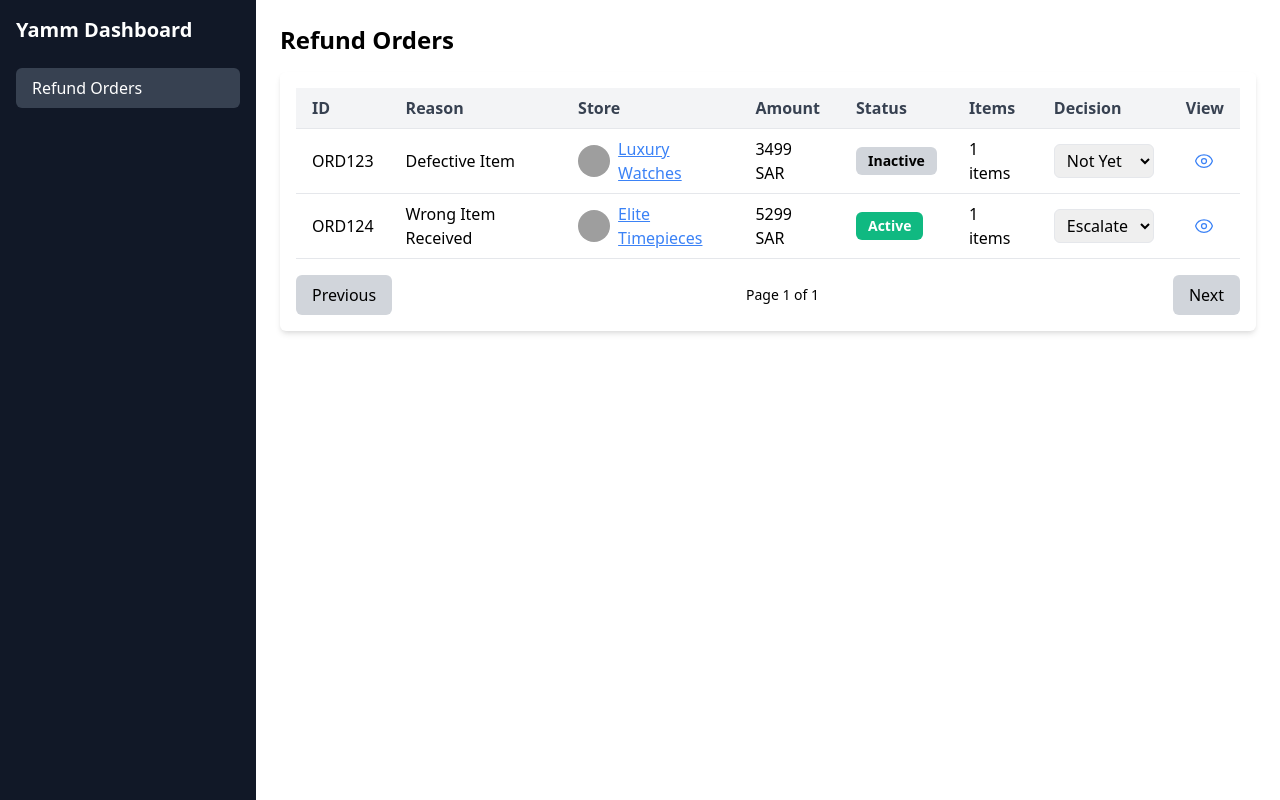
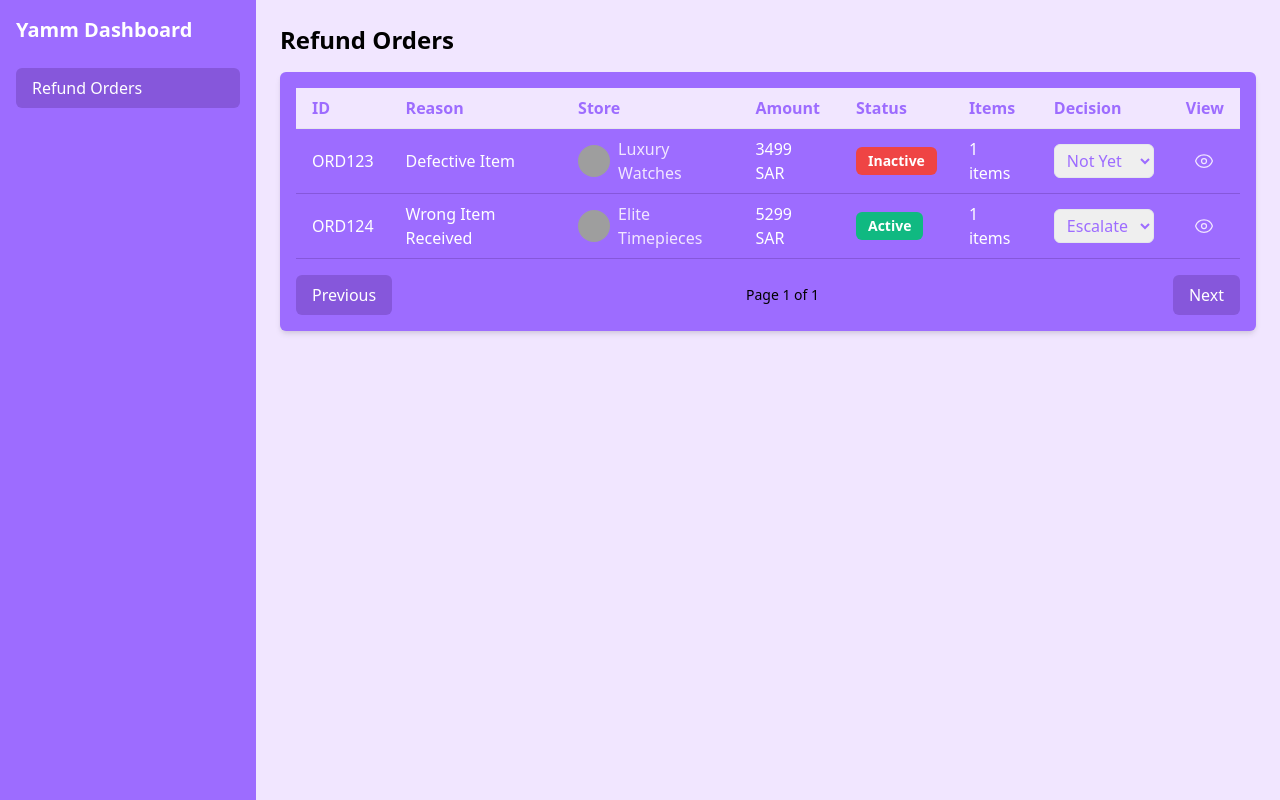
Before and after one commit to Im2rnado/yamm-refund-dashboard, a Next.js app: page /refunds in a window 1280 px wide. Built offline with nearby package versions, Linux system fonts and the light colour scheme; data requests are answered from the project's data file; grey boxes are pictures that could not be loaded.

Commit message:
change colors to fit yamm theme

```diff
--- a/app/components/OrderRow.tsx
+++ b/app/components/OrderRow.tsx
@@ -30,12 +30,12 @@ const OrderRow = ({ id, reason, store_name, store_logo, store_url, amount, activ
     });
 
     return (
-        <tr className="border-b hover:bg-gray-50">
+        <tr className="border-b border-button hover:bg-button text-white">
             <td className="px-4 py-2">{id}</td>
             <td className="px-4 py-2">{reason}</td>
             <td className="px-4 py-2 flex items-center space-x-2">
                 <img src={store_logo} alt={store_name} className="w-8 h-8 rounded-full" />
-                <a href={store_url} className="text-blue-500 underline" target="_blank" rel="noopener noreferrer">
+                <a href={store_url} className="text-secondary" target="_blank" rel="noopener noreferrer">
                     {store_name}
                 </a>
             </td>
@@ -43,7 +43,7 @@ const OrderRow = ({ id, reason, store_name, store_logo, store_url, amount, activ
             <td className="px-4 py-2">
                 <button
                     onClick={() => toggleActive()}
-                    className={`px-3 py-1 text-sm font-semibold rounded-md ${isActive ? "bg-green-500 text-white" : "bg-gray-300 text-black"}`}
+                    className={`px-3 py-1 text-sm font-semibold rounded-md text-white ${isActive ? "bg-green-500" : "bg-red-500"}`}
                 >
                     {isActive ? "Active" : "Inactive"}
                 </button>
@@ -53,7 +53,7 @@ const OrderRow = ({ id, reason, store_name, store_logo, store_url, amount, activ
                 <select
                     value={currentDecision}
                     onChange={(e) => changeDecision(e.target.value)}
-                    className="border px-2 py-1 rounded-md"
+                    className="border px-2 py-1 rounded-md text-primary"
                 >
                     <option value="Not Yet">Not Yet</option>
                     <option value="Accept">Accept</option>
@@ -62,8 +62,8 @@ const OrderRow = ({ id, reason, store_name, store_logo, store_url, amount, activ
                 </select>
             </td>
             <td className="px-4 py-2">
-                <Link href={`/refunds/${id}`} className="inline-flex items-center justify-center p-2 rounded-full hover:bg-gray-100">
-                    <svg xmlns="http://www.w3.org/2000/svg" fill="none" viewBox="0 0 24 24" strokeWidth={1.5} stroke="currentColor" className="w-5 h-5 text-blue-500">
+                <Link href={`/refunds/${id}`} className="inline-flex items-center justify-center p-2 rounded-full hover:bg-secondary">
+                    <svg xmlns="http://www.w3.org/2000/svg" fill="none" viewBox="0 0 24 24" strokeWidth={1.5} stroke="currentColor" className="w-5 h-5 text-secondary hover:text-primary">
                         <path strokeLinecap="round" strokeLinejoin="round" d="M2.036 12.322a1.012 1.012 0 010-.639C3.423 7.51 7.36 4.5 12 4.5c4.638 0 8.573 3.007 9.963 7.178.07.207.07.431 0 .639C20.577 16.49 16.64 19.5 12 19.5c-4.638 0-8.573-3.007-9.963-7.178z" />
                         <path strokeLinecap="round" strokeLinejoin="round" d="M15 12a3 3 0 11-6 0 3 3 0 016 0z" />
                     </svg>
--- a/app/components/OrdersTable.tsx
+++ b/app/components/OrdersTable.tsx
@@ -15,7 +15,7 @@ export default function OrdersTable({ orders }: OrdersTableProps) {
     const paginatedOrders = orders.slice((page - 1) * perPage, page * perPage);
 
     return (
-        <div className="bg-white shadow-md rounded-md p-4">
+        <div className="bg-primary shadow-md rounded-md p-4">
             <Table headers={["ID", "Reason", "Store", "Amount", "Status", "Items", "Decision", "View"]}>
                 {paginatedOrders.map((order) => (
                     <OrderRow key={order.id} {...order} itemsCount={order.items.length} />
@@ -27,7 +27,7 @@ export default function OrdersTable({ orders }: OrdersTableProps) {
                 <button
                     onClick={() => setPage((p) => Math.max(1, p - 1))}
                     disabled={page === 1}
-                    className="px-4 py-2 bg-gray-300 rounded-md disabled:opacity-50"
+                    className="px-4 py-2 bg-button text-white rounded-md disabled:opacity-50"
                 >
                     Previous
                 </button>
@@ -39,7 +39,7 @@ export default function OrdersTable({ orders }: OrdersTableProps) {
                 <button
                     onClick={() => setPage((p) => Math.min(totalPages, p + 1))}
                     disabled={page === totalPages}
-                    className="px-4 py-2 bg-gray-300 rounded-md disabled:opacity-50"
+                    className="px-4 py-2 bg-button text-white rounded-md disabled:opacity-50"
                 >
                     Next
                 </button>
--- a/app/components/Sidebar.tsx
+++ b/app/components/Sidebar.tsx
@@ -12,7 +12,7 @@ const Sidebar = () => {
     ];
 
     return (
-        <aside className="w-64 h-screen bg-gray-900 text-white fixed top-0 left-0 flex flex-col p-4">
+        <aside className="w-64 h-screen bg-primary text-white fixed top-0 left-0 flex flex-col p-4">
             <h2 className="text-xl font-bold mb-6">Yamm Dashboard</h2>
             <nav>
                 <ul className="space-y-3">
@@ -22,7 +22,7 @@ const Sidebar = () => {
                                 href={link.href}
                                 className={clsx(
                                     "block px-4 py-2 rounded-md transition",
-                                    pathname === link.href ? "bg-gray-700" : "hover:bg-gray-800"
+                                    pathname === link.href ? "bg-button" : "hover:bg-button"
                                 )}
                             >
                                 {link.label}
--- a/app/components/Table.tsx
+++ b/app/components/Table.tsx
@@ -8,10 +8,10 @@ interface TableProps {
 const Table = ({ headers, children }: TableProps) => {
     return (
         <table className="w-full border-collapse">
-            <thead className="bg-gray-100 border-b">
+            <thead className="bg-secondary border-b rounded-md">
                 <tr>
                     {headers.map((header) => (
-                        <th key={header} className="px-4 py-2 text-left text-gray-700 font-semibold">
+                        <th key={header} className="px-4 py-2 text-left text-primary font-semibold">
                             {header}
                         </th>
                     ))}
--- a/app/layout.tsx
+++ b/app/layout.tsx
@@ -9,7 +9,7 @@ export default function RootLayout({ children }: { children: React.ReactNode })
       <body className="flex">
         <Providers>
           <Sidebar />
-          <main className="ml-64 w-full">{children}</main>
+          <main className="ml-64 w-full h-screen bg-secondary">{children}</main>
           <Toaster position="top-right" />
         </Providers>
       </body>
--- a/app/refunds/[id]/page.tsx
+++ b/app/refunds/[id]/page.tsx
@@ -17,11 +17,11 @@ export default function OrderDetailsPage() {
 
     return (
         <div className="h-screen flex items-center justify-center">
-            <div className="max-w-3xl w-full p-6 bg-white shadow-md rounded-md">
-                <h1 className="text-2xl font-semibold mb-4">Order Details - {order.id}</h1>
+            <div className="max-w-3xl w-full p-6 bg-primary shadow-md rounded-md text-white">
+                <h1 className="text-2xl font-bold mb-4">Order Details - {order.id}</h1>
                 <p><strong>Reason:</strong> {order.reason}</p>
                 <p>
-                    <strong>Store:</strong> <a href={order.store_url} className="text-blue-500 underline">{order.store_name}</a>
+                    <strong>Store:</strong> <a href={order.store_url}>{order.store_name}</a>
                 </p>
                 <p><strong>Amount:</strong> {order.amount} SAR</p>
                 <p><strong>Status:</strong> {order.active ? "Active" : "Inactive"}</p>
@@ -37,7 +37,7 @@ export default function OrderDetailsPage() {
                     ))}
                 </ul>
 
-                <Link href="/refunds" className="mt-6 inline-block text-blue-500 underline">Back to Orders</Link>
+                <Link href="/refunds" className="mt-6 inline-block text-secondary">{"< Back to All Orders"}</Link>
             </div>
         </div>
     );
--- a/tailwind.config.js
+++ b/tailwind.config.js
@@ -2,7 +2,13 @@
 module.exports = {
   content: [],
   theme: {
-    extend: {},
+    extend: {
+      "colors": {
+        "primary": "#9d6cff",
+        "button": "#8657db",
+        "secondary": "#f1e6ff",
+      }
+    },
   },
   plugins: [],
 }
```
